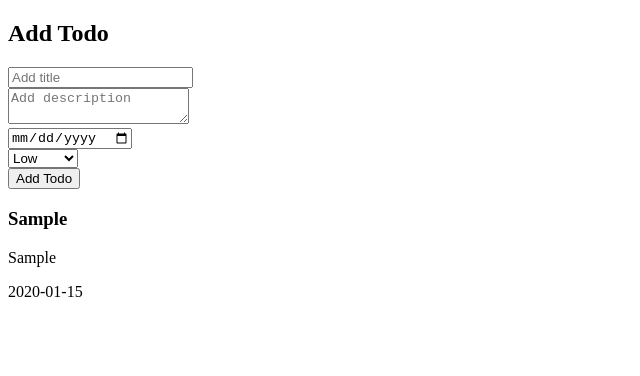
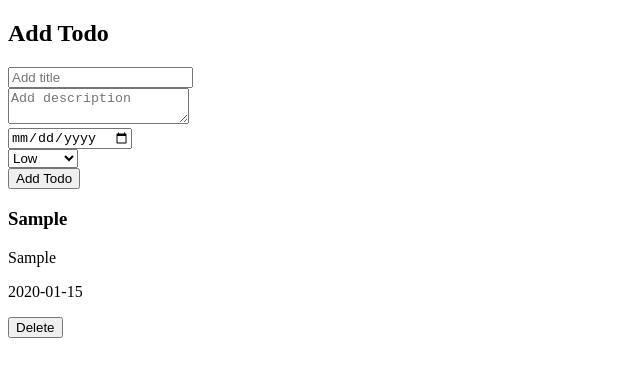
Before and after one commit to ajaykrixna/todo-app, a React (Vite) app: page / in a window 1280 px wide. Both pictures are taken after typing "Sample", "Sample", "2020-01-15" into the empty fields and a click on the button "Add Todo". Shown: the top 376 px of the page, without its empty margins (0-640 px from the left). Built offline with nearby package versions, Linux system fonts and the light colour scheme.

Commit message:
Create Delete Todo component

```diff
--- a/src/App.tsx
+++ b/src/App.tsx
@@ -11,11 +11,18 @@ function App(){
     setTodos([...todos, newtodo])
   }
 
+  function deleteTodo(clickedIndex){
+    setTodos(todos.filter((item, index) => index !== clickedIndex));
+  }
+
   return <div>
 
     <TodoForm addTodo={addTodo}/>
 
-    <TodoList todos={todos}/>
+    <TodoList
+    todos={todos}
+    deleteTodo={deleteTodo}
+    />
 
 
   </div>
--- a/src/TodoList.tsx
+++ b/src/TodoList.tsx
@@ -5,8 +5,10 @@ function TodoList(props){
         <p>{item.description}</p>
         <p>{item.dueDate}</p>
         <p>{item.priority}</p>
+        <button onClick={() => props.deleteTodo(index)}>Delete</button>
       </div>
     )
 }
 
+
 export default TodoList;
```
